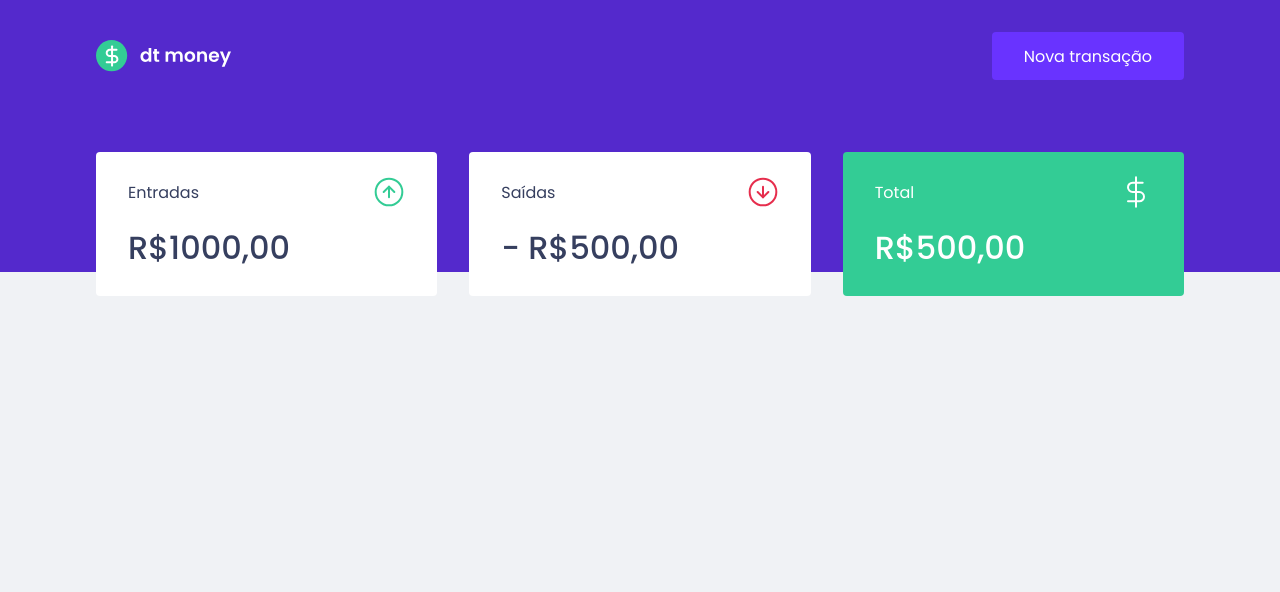
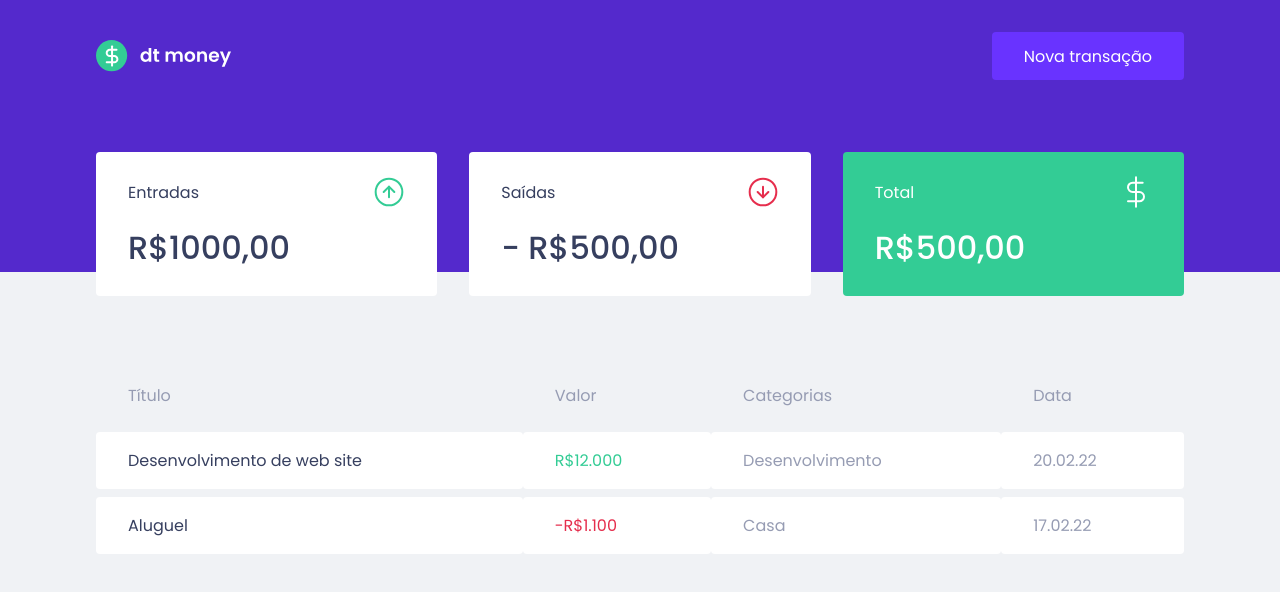
Before and after one commit to joanealves/dtmoney, a React (Create React App) app: page / in a window 1280 px wide. Shown: the top 592 px of the page. Built offline with nearby package versions, Linux system fonts and the light colour scheme.

Commit message:
Finalization stylization table of transactions

```diff
--- a/src/components/Dashboard/index.tsx
+++ b/src/components/Dashboard/index.tsx
@@ -1,10 +1,13 @@
 import { Summary } from '../Summary'
+import {  TransactionsTable } from '../TransactionsTable'
+
 import { Container } from './styles'
 
 export function Dashboard() {
     return (
       <Container>
           <Summary/>
+          <TransactionsTable/>
       </Container>
     )
 }
--- /dev/null
+++ b/src/components/TransactionsTable/index.tsx
@@ -0,0 +1,32 @@
+import { Container } from "./styles";
+
+export function TransactionsTable() {
+    return(
+        <Container>
+            <table>
+                <thead>
+                    <tr>
+                        <th>Título</th>
+                        <th>Valor</th>
+                        <th>Categorias</th>
+                        <th>Data</th>
+                    </tr>
+                </thead>
+                <tbody>
+                    <tr>
+                        <td>Desenvolvimento de web site</td>
+                        <td className="deposit">R$12.000</td>
+                        <td>Desenvolvimento</td>
+                        <td>20.02.22</td>
+                    </tr>
+                    <tr>
+                        <td>Aluguel</td>
+                        <td className="withraw"> -R$1.100</td>
+                        <td>Casa</td>
+                        <td>17.02.22</td>
+                    </tr>
+                </tbody>
+            </table>
+        </Container>
+    )
+}
--- /dev/null
+++ b/src/components/TransactionsTable/styles.ts
@@ -0,0 +1,41 @@
+import styled from 'styled-components';
+
+export const Container = styled.div`
+    margin-top: 4rem ;
+
+    table {
+        width: 100%;
+        border-spacing: 0 0.5rem;
+
+        th {
+            color: var(--text-body);
+            font-weight: 400;
+            padding: 1rem 2rem;
+            text-align: left;
+            line-height: 1.5rem;
+        }
+
+        td {
+            padding: 1rem 2rem;
+            border: 0;
+            background: var(--shape);
+            color: var(--text-body);
+            border-radius: 0.25rem ;
+
+            &:first-child {
+                color: var(--text-title);
+            }
+
+            &.deposit {
+                color: var(--green);
+            }
+
+            &.withraw {
+                color: var(--red);
+            }
+        }
+
+
+    }
+
+`
```
